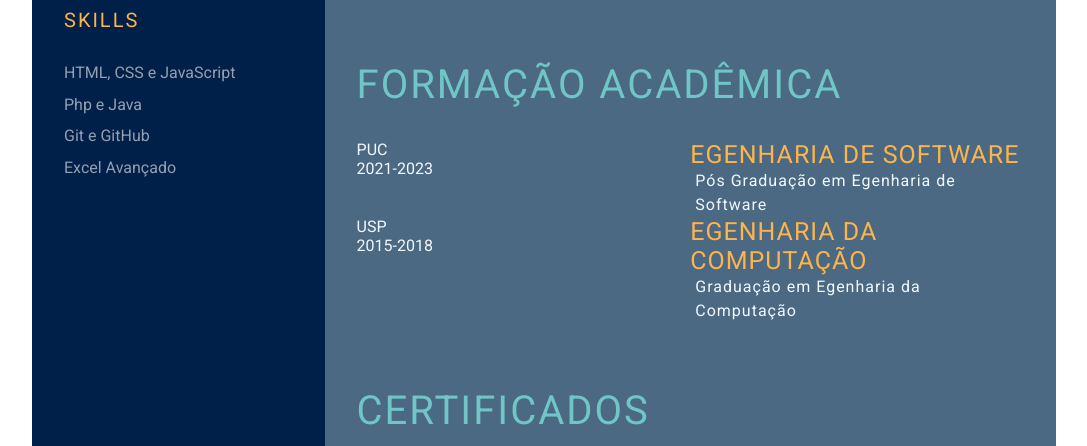
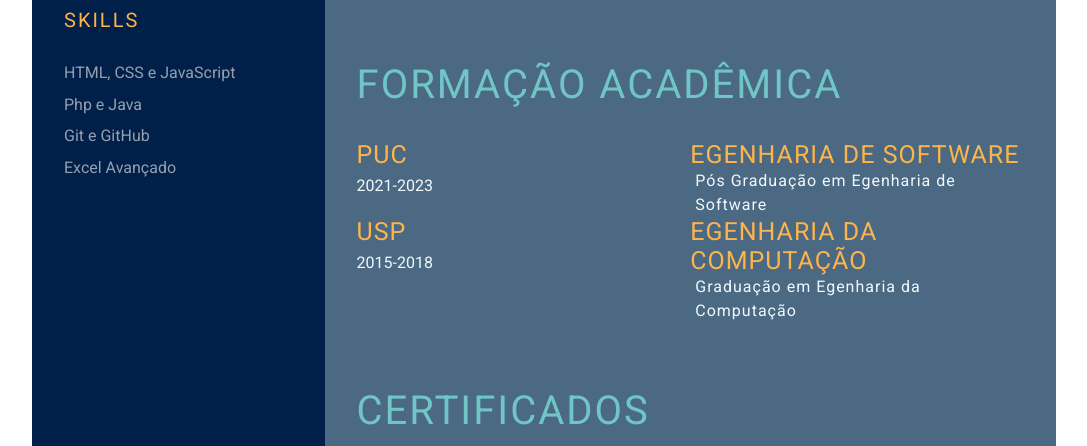
Before and after one commit to kaycso/Curriculum-template, a plain HTML site: page Index.html in a window 1280 px wide. Shown: the part 719-1165 px from the top of the page, without its empty margins (96-1183 px from the left). Drawn offline with Linux system fonts and the light colour scheme.

Commit message:
correction education-contents

```diff
--- a/Index.html
+++ b/Index.html
@@ -94,7 +94,7 @@
                         <div class="education-contents">
                             <!-- 1° Educação -->
                             <div class="education-left">
-                                <p class="education-shool-name">PUC</p>
+                                <p class="education-school-name">PUC</p>
                                 <p class="eucation-time-period">2021-2023</p>
                             </div>
 
@@ -104,7 +104,7 @@
                             </div>
                             <!-- 2° Educação -->
                             <div class="education-left">
-                                <p class="education-shool-name">USP</p>
+                                <p class="education-school-name">USP</p>
                                 <p class="eucation-time-period">2015-2018</p>
                             </div>
 
```
